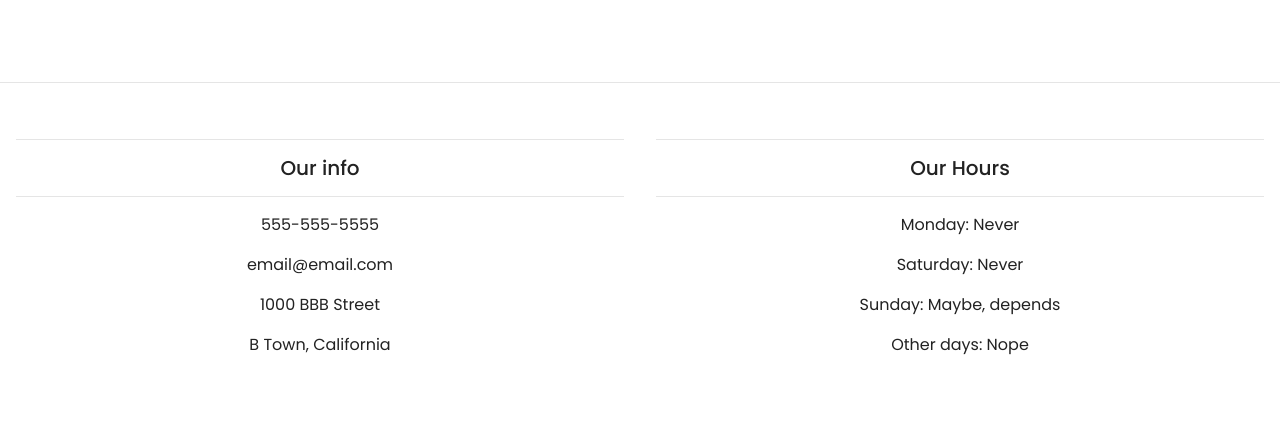
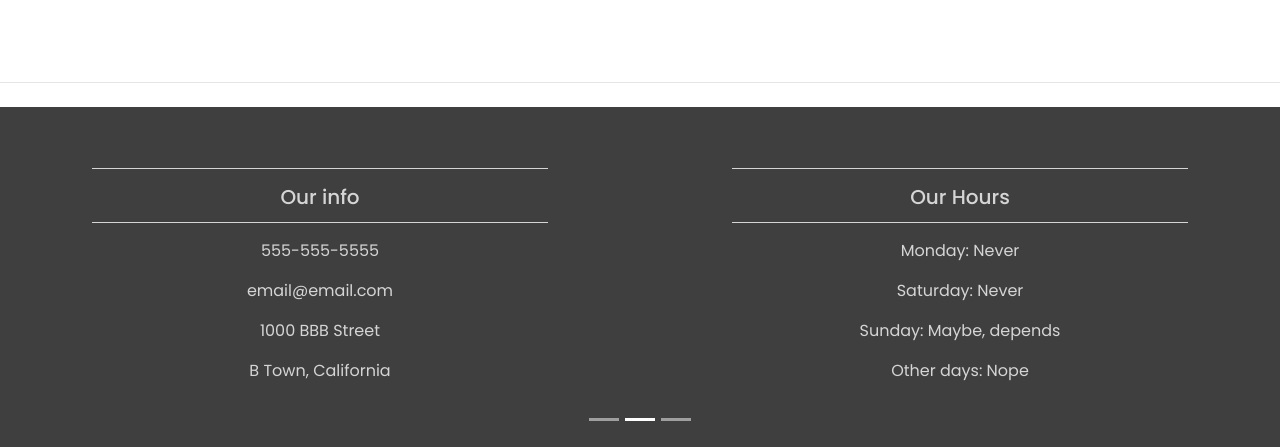
Before and after one commit to THE-group-project/projectOne, a plain HTML site: page index.html in a window 1280 px wide. Shown: the part 2169-2616 px from the top of the page. Before the commit the page ends 2590 px from the top, so only its background shows below. Drawn offline with nearby package versions, Linux system fonts and the light colour scheme.

Commit message:
something

```diff
--- a/assets/css/style.css
+++ b/assets/css/style.css
@@ -67,7 +67,20 @@ html, body{
 .col-xs-12{
     background-image: 20px 20px 20px 20px;
 }
-
+footer{
+    background-color: #3f3f3f;
+    color: #d5d5d5;
+    padding-top: 2rem;
+}
+hr.light{
+    border-top: 1px solid #d5d5d5;
+    width: 75%;
+    margin-top: .8rem;
+    margin-bottom: 1rem;
+}
+footer a{
+    color: #d5d5d5;
+}
 
 
 
--- a/index.html
+++ b/index.html
@@ -43,6 +43,8 @@
             </div>
         </div>
     </nav>
+
+    <script src="https://www.gstatic.com/firebasejs/5.5.8/firebase.js"></script>
 
     <div id="slides" class="carousel slide" data-ride="carousel">
         <ul class="carousel-indicators">
@@ -173,11 +175,6 @@
             </div>
         </footer>
 
-        <script src="https://www.gstatic.com/firebasejs/5.5.8/firebase.js"></script>
-
-
-
-
 
 
 </body>
```
